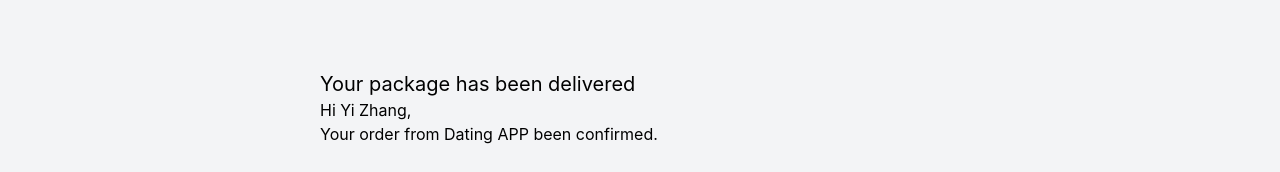
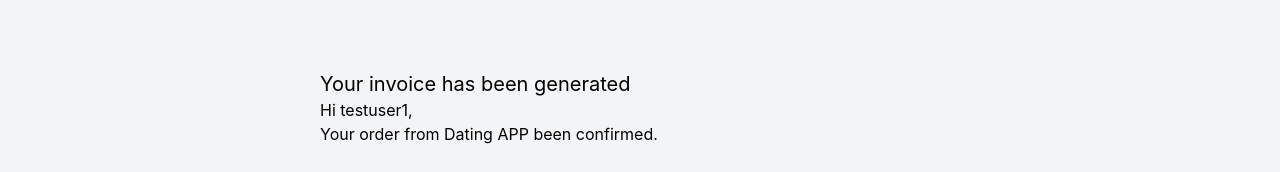
Before and after one commit to 22S2-SSE/frontend, a React (Create React App) app: page /invoice in a window 1280 px wide. Shown: the part 138-310 px from the top of the page. Built offline with nearby package versions, Linux system fonts and the light colour scheme; a web font is replaced by a local one.

Commit message:
Update username

```diff
--- a/src/Invoice/index.jsx
+++ b/src/Invoice/index.jsx
@@ -7,8 +7,8 @@
     }}>
       <div className="bg-gray-100  w-full mx-auto px-80 py-20 mt-32">
         <div className=" text-left">
-          <p className=" text-xl">Your package has been delivered</p>
-          <p>Hi Yi Zhang,</p>
+          <p className=" text-xl">Your invoice has been generated</p>
+          <p>Hi testuser1,</p>
           <p>Your order from Dating APP been confirmed.</p>
         </div>
         <div className=" text-left mt-6">
```
